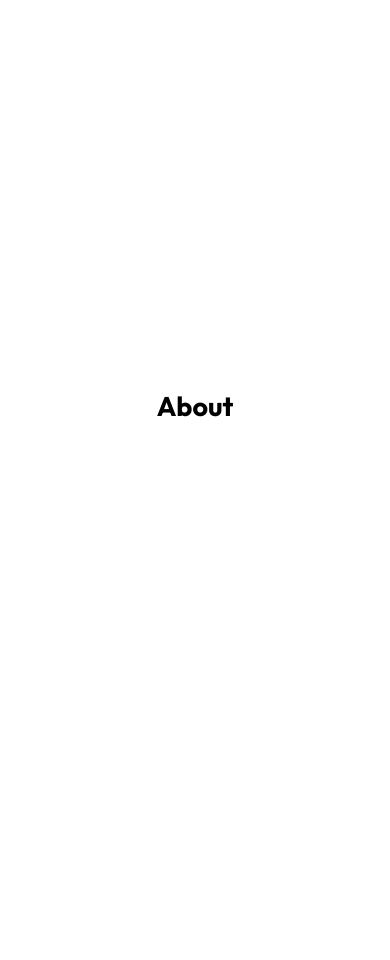
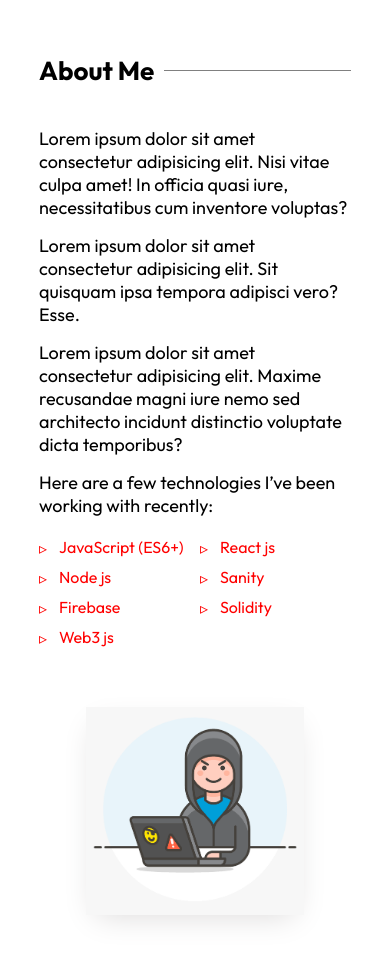
Before and after one commit to nuelobeto/portfolio, a React (Create React App) app: page / in a window 390 px wide. Shown: the part 860-1820 px from the top of the page. Built offline with nearby package versions, Linux system fonts and the light colour scheme.

Commit message:
created about page and made some adjustments

```diff
--- a/src/components/About/About.css
+++ b/src/components/About/About.css
@@ -5,3 +5,71 @@
   justify-content: center;
   align-items: center;
 }
+
+.about_content {
+  width: 80%;
+  max-width: 1000px;
+  /* border: 1px solid black; */
+}
+
+.about_content h2 {
+  display: flex;
+  align-items: center;
+  position: relative;
+  margin: 10px 0px 40px;
+  width: 100%;
+  font-size: clamp(26px, 5vw, 1.77em);
+  white-space: nowrap;
+}
+
+.about_body {
+  display: grid;
+  grid-template-columns: 3fr 2fr;
+  gap: 50px;
+}
+
+.about_body-left p {
+  margin: 0px 0px 15px;
+}
+
+.about_body-left ul {
+  display: grid;
+  grid-template-columns: repeat(2, minmax(140px, 200px));
+  gap: 0px 10px;
+  padding: 0px;
+  margin: 20px 0px 0px;
+  overflow: hidden;
+  font-size: 16px;
+  color: red;
+}
+
+.about_body-left li {
+  position: relative;
+  margin-bottom: 10px;
+  padding-left: 20px;
+}
+
+.about_body-left li::after {
+  content: "▹";
+  position: absolute;
+  left: 0px;
+  top: 1px;
+}
+
+.about_body-right img {
+  width: 85%;
+  display: block;
+  box-shadow: 0 10px 30px -10px rgb(218, 216, 216);
+}
+
+@media (max-width: 768px) {
+  .about_body {
+    display: block;
+  }
+
+  .about_body-right img {
+    width: 70%;
+    max-width: 300px;
+    margin: 50px auto 0;
+  }
+}
--- a/src/components/About/About.jsx
+++ b/src/components/About/About.jsx
@@ -1,9 +1,43 @@
 import "./About.css";
+import aboutImg from "./images.png";
 
 function About() {
   return (
     <section className="about" id="about">
-      <h2>About</h2>
+      <div className="about_content section">
+        <h2 className="section_heading">About Me</h2>
+        <div className="about_body">
+          <div className="about_body-left">
+            <p>
+              Lorem ipsum dolor sit amet consectetur adipisicing elit. Nisi
+              vitae culpa amet! In officia quasi iure, necessitatibus cum
+              inventore voluptas?
+            </p>
+            <p>
+              Lorem ipsum dolor sit amet consectetur adipisicing elit. Sit
+              quisquam ipsa tempora adipisci vero? Esse.
+            </p>
+            <p>
+              Lorem ipsum dolor sit amet consectetur adipisicing elit. Maxime
+              recusandae magni iure nemo sed architecto incidunt distinctio
+              voluptate dicta temporibus?
+            </p>
+            <p>Here are a few technologies I’ve been working with recently:</p>
+            <ul>
+              <li>JavaScript (ES6+)</li>
+              <li>React js</li>
+              <li>Node js</li>
+              <li>Sanity</li>
+              <li>Firebase</li>
+              <li>Solidity</li>
+              <li>Web3 js</li>
+            </ul>
+          </div>
+          <div className="about_body-right">
+            <img src={aboutImg} alt="" />
+          </div>
+        </div>
+      </div>
     </section>
   );
 }
--- a/src/components/Home/Home.css
+++ b/src/components/Home/Home.css
@@ -5,6 +5,7 @@
   justify-content: center;
   align-items: center;
   font-size: 1rem;
+  padding: 0;
 }
 
 .home_content {
--- a/src/components/Navbar/Navbar.css
+++ b/src/components/Navbar/Navbar.css
@@ -7,6 +7,7 @@ nav {
   font-size: 1rem;
   position: fixed;
   top: 0;
+  z-index: 98;
   background-color: rgba(255, 255, 255, 0.95);
   box-shadow: 0 10px 30px -10px rgb(218, 216, 216);
   transition: top 0.3s;
--- a/src/components/Projects/Projects.css
+++ b/src/components/Projects/Projects.css
@@ -5,3 +5,19 @@
   justify-content: center;
   align-items: center;
 }
+
+.projects_content {
+  width: 80%;
+  max-width: 1000px;
+  border: 1px solid black;
+}
+
+.projects_content h2 {
+  display: flex;
+  align-items: center;
+  position: relative;
+  margin: 10px 0px 40px;
+  width: 100%;
+  font-size: clamp(26px, 5vw, 1.77em);
+  white-space: nowrap;
+}
--- a/src/components/Projects/Projects.jsx
+++ b/src/components/Projects/Projects.jsx
@@ -3,7 +3,9 @@ import "./Projects.css";
 function Projects() {
   return (
     <section className="projects" id="projects">
-      <h2>Projects</h2>
+      <div className="projects_content section">
+        <h2 className="section_heading">Somethings I've built</h2>
+      </div>
     </section>
   );
 }
--- a/src/components/SideNav/SideNav.css
+++ b/src/components/SideNav/SideNav.css
@@ -2,7 +2,7 @@
   height: 100vh;
   width: 70%;
   position: fixed;
-  z-index: 1;
+  z-index: 99;
   top: 0;
   right: 0;
   background-color: white;
--- a/src/index.css
+++ b/src/index.css
@@ -24,3 +24,45 @@ a {
   text-decoration: none;
   cursor: pointer;
 }
+
+.section {
+  padding: 100px 0;
+}
+
+.section_heading::after {
+  content: "";
+  display: block;
+  position: relative;
+  width: 300px;
+  height: 1px;
+  margin-left: 20px;
+  background-color: grey;
+}
+
+@media (max-width: 1080px) {
+  .section_heading::after {
+    width: 200px;
+  }
+}
+
+@media (max-width: 768px) {
+  .section {
+    padding: 80px 0px;
+  }
+
+  .section_heading::after {
+    width: 100%;
+  }
+}
+
+@media (max-width: 600px) {
+  .section_heading::after {
+    margin-left: 10px;
+  }
+}
+
+@media (max-width: 480px) {
+  .section {
+    padding: 60px 0px;
+  }
+}
```
Also changed, not shown: src/components/About/images.png (added).
